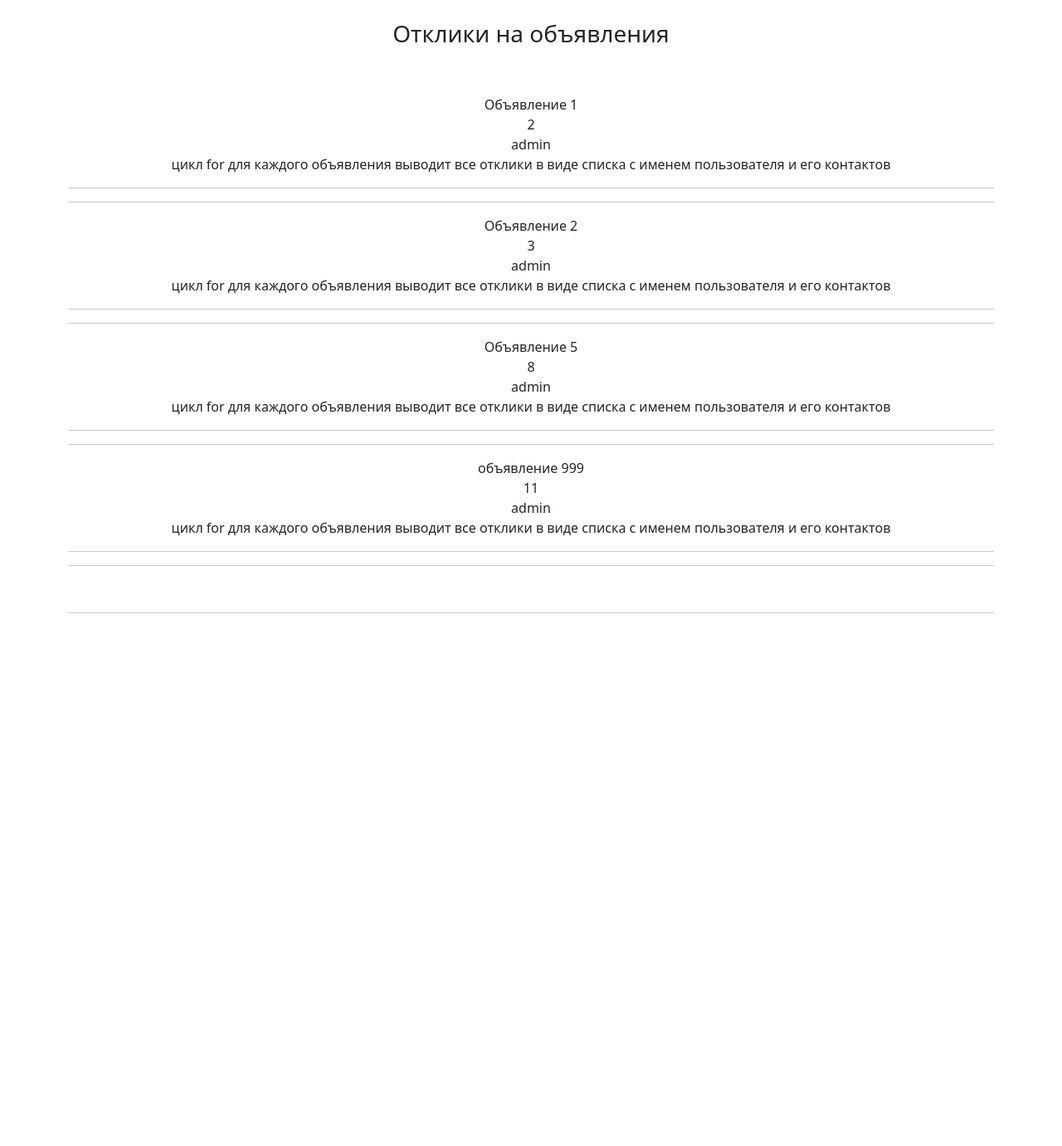
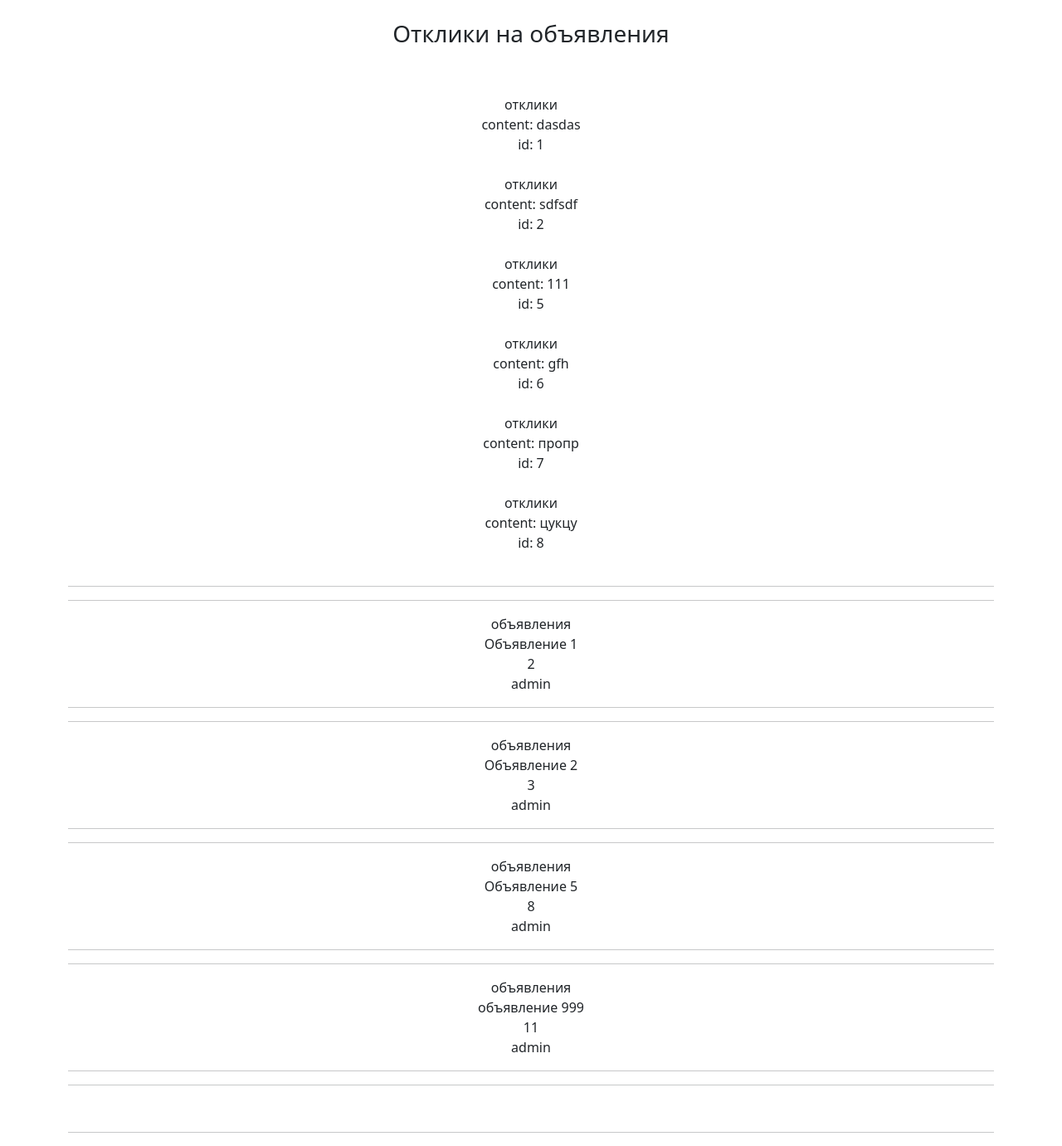
Before and after one commit to EvgenyGoryunov/D16-module-v1, a Django app: page /response/ in a window 1280 px wide. Shown: the part 56-1437 px from the top of the page at 83% size. Before the commit the page ends 795 px from the top, so only its background shows below. Run offline with Django 4.2, Linux system fonts and the light colour scheme; a user stored in the database is signed in; data comes from the database, SQL or seed files in the repository; both versions use the stored data as it was after the commit; some libraries are stand-ins or nearby versions.

Commit message:
вернул обратно модели

```diff
--- a/gamesite/main/views.py
+++ b/gamesite/main/views.py
@@ -56,7 +56,6 @@ class NoteDetail(DetailView):
             form.instance.note_id = self.kwargs.get('pk')
             print('333')
             form.instance.user = self.request.user
-
             form.save()
 
             # pk = self.kwargs.get('pk')
@@ -83,14 +82,6 @@ def add_response(request):
     # pk = request.GET.get('pk', )
     # print('Пользователь', request.user, 'добавлен в подписчики категории:', Category.objects.get(pk=pk))
     # Category.objects.get(pk=pk).subscribers.add(request.user)
-    # return redirect('/news/')
-    pass
-
-
-def delete_response(request):
-    # pk = request.GET.get('pk', )
-    # print('Пользователь', request.user, 'удален из подписчиков категории:', Category.objects.get(pk=pk))
-    # Category.objects.get(pk=pk).subscribers.remove(request.user)
     # return redirect('/news/')
     pass
 
@@ -130,10 +121,13 @@ class ResponseList(ListView):
     def get_queryset(self):
         """Создает фильтр нужных объектов, здесь - по текущему пользователю"""
         user_id = self.request.user.id
+        # return Note.objects.filter(user_id=user_id)
+        # return Note.objects.filter(user_id=user_id)
         return Note.objects.filter(user_id=user_id)
-        # return Response.objects.filter(user_id=user_id)
 
-    # def get_context_data(self, **kwargs):
-    #     context = super().get_context_data(**kwargs)
-    #     context['responses'] = NoteFilter(self.request.GET, queryset=self.get_queryset())
-    #     return context
+    def get_context_data(self, **kwargs):
+        context = super().get_context_data(**kwargs)
+        context['responses'] = Response.objects.all()
+        # context['responses'] = Response.objects.all()
+        # context['responses'] = NoteFilter(self.request.GET, queryset=self.get_queryset())
+        return context
--- a/gamesite/templates/user_response.html
+++ b/gamesite/templates/user_response.html
@@ -8,14 +8,25 @@
 
 <br><h3>Отклики на объявления </h3><br><br>
 
+{% for response in responses %}
+отклики<br>
+content: {{ response.content }}<br>
+id: {{ response.id }}<br><br>
+{% endfor %}
+
+<hr>
+<hr>
+
 {% for note in notes %}
+объявления<br>
 {{ note.title }}<br>
 {{ note.id }}<br>
 <!--{{ note.content | safe }}<br>-->
 {{ note.user }}<br>
 
-цикл for для каждого объявления выводит все отклики
-в виде списка с именем пользователя и его контактов
+
+<!--цикл for для каждого объявления выводит все отклики-->
+<!--в виде списка с именем пользователя и его контактов-->
 
 
 <!--{{ response.note_id }}<br>-->
```
Also changed, not shown: gamesite/db.sqlite3, gamesite/main/migrations/0002_rename_note_id_response_note.py (added).
